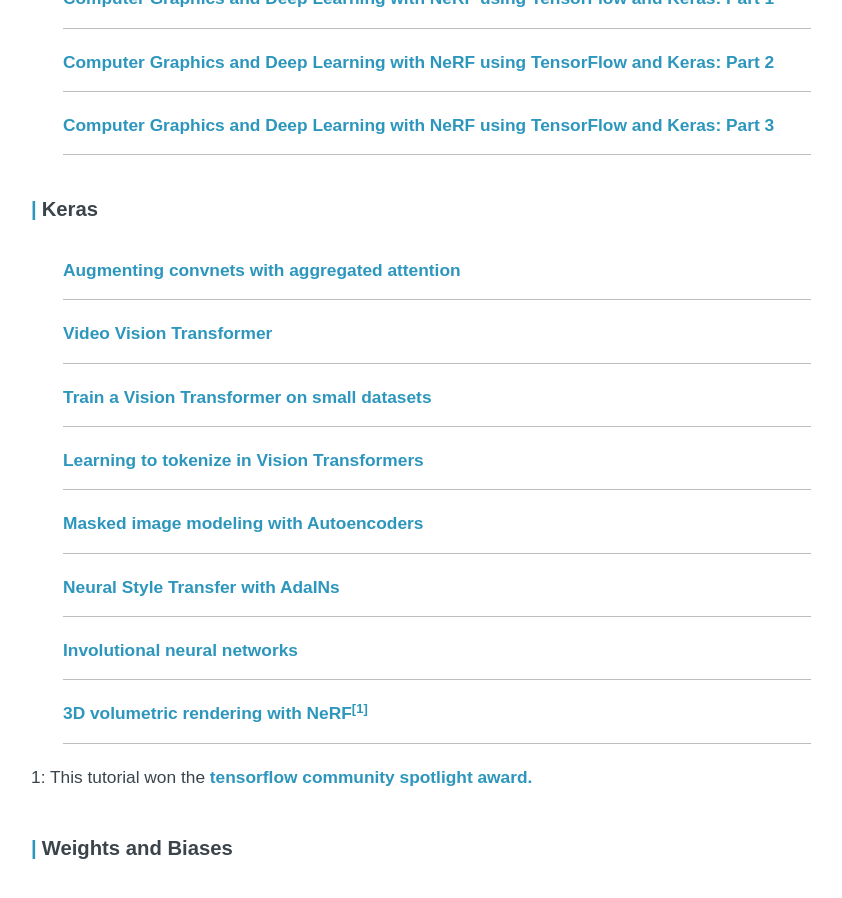
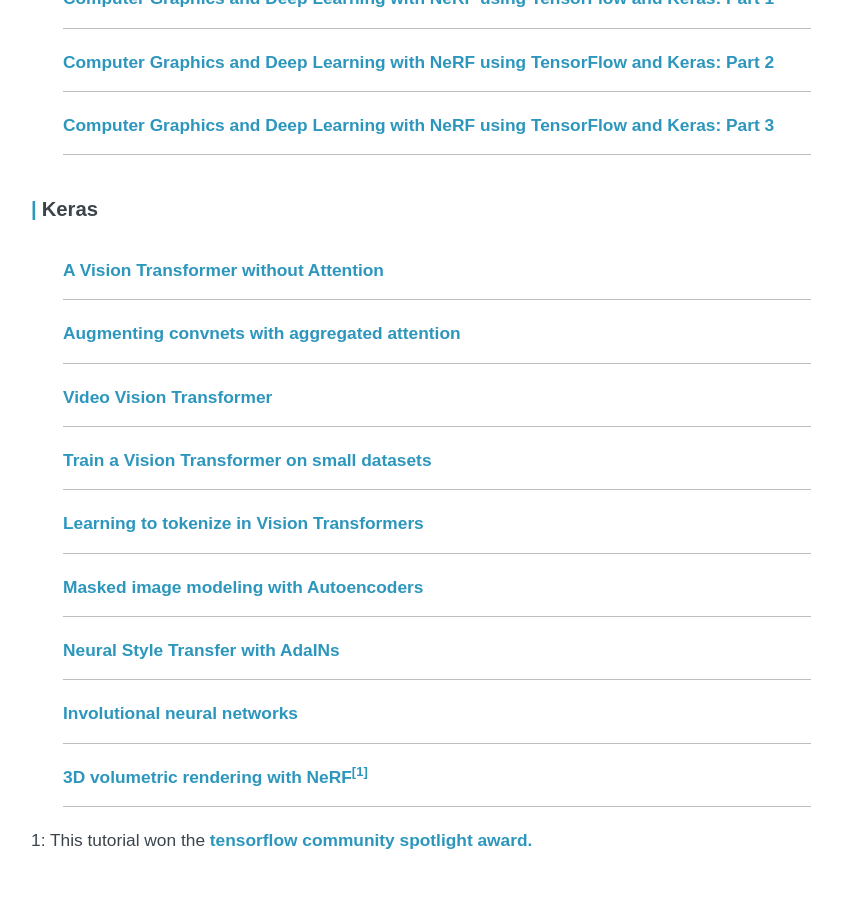
Before and after one commit to ariG23498/ariG23498.github.io, a Jekyll site: the page built from blogs.md, in a window 1280 px wide and 900 px high, scrolled down 385 px. Shown: the whole window, without its empty margins (219-1061 px from the left). Built offline with Jekyll 4.4.1, drawn with Linux system fonts in a browser that asks for light colours.

Commit message:
Update blogs.md

```diff
--- a/blogs.md
+++ b/blogs.md
@@ -23,6 +23,9 @@ permalink: /posts
         </article>
 
         <h3>Keras</h3>
+        <article class="archive-item">
+        <a class="archive-item-link" href="https://keras.io/examples/vision/shiftvit/" target="_blank" rel="noopener noreferrer">A Vision Transformer without Attention</a>
+        </article>
         <article class="archive-item">
         <a class="archive-item-link" href="https://keras.io/examples/vision/patch_convnet/" target="_blank" rel="noopener noreferrer">Augmenting convnets with aggregated attention</a>
         </article>
```
